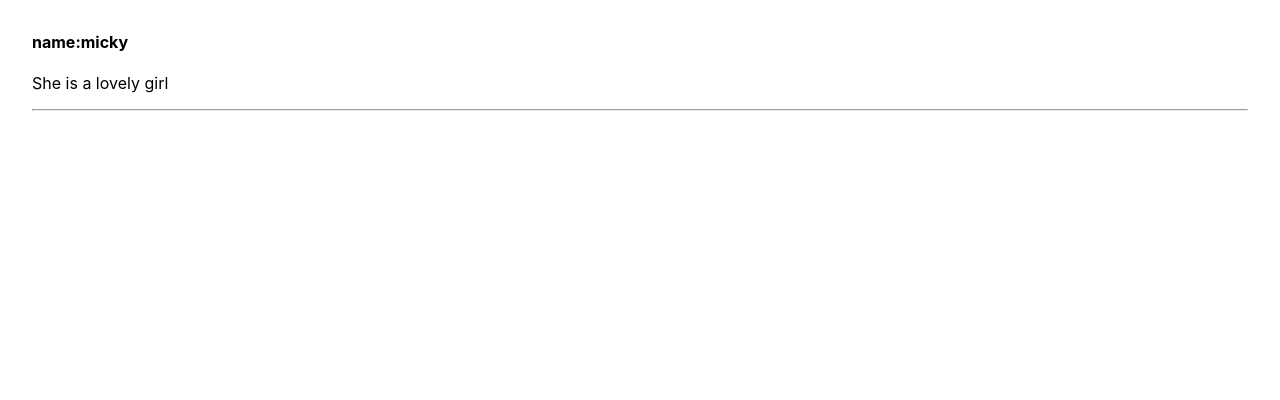
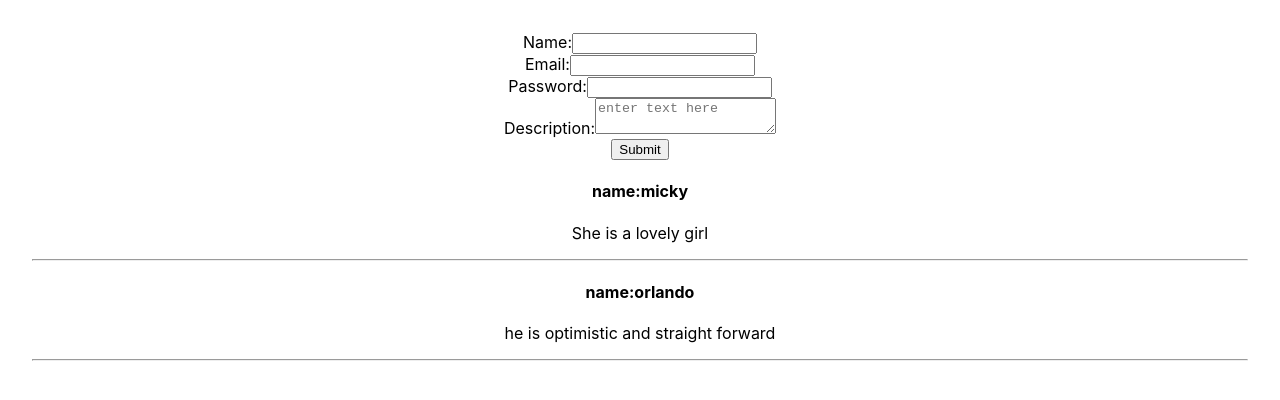
Before and after one commit to shawlycode/my-react-forms, a React (Create React App) app: page / in a window 1280 px wide. Shown: the top 400 px of the page. Built offline with nearby package versions, Linux system fonts and the light colour scheme.

Commit message:
added components

```diff
--- a/src/App.js
+++ b/src/App.js
@@ -1,4 +1,5 @@
 import PersonBio from './Components/PersonBio';
+import './App.css'
 
 function App() {
   return (
--- a/src/Components/PersonBio.jsx
+++ b/src/Components/PersonBio.jsx
@@ -1,27 +1,79 @@
-import React, { Component } from 'react';
+import React, { Component } from "react";
 
 class PersonBio extends Component {
-    constructor(props){
-        super(props)
-        this.state={
-            person:{
-                name: "micky",
-                description:"She is a lovely girl",
-            }
-
+    constructor(props) {
+        super(props);
+        this.state = {
+            persons: [
+                {
+                    name: "micky",
+                    description: "She is a lovely girl",
+                },
+                {
+                    name: "orlando",
+                    description: "he is optimistic and straight forward",
+                },
+            ],
+            name: "",
+            email: "",
+            password: "",
+            description: "",
+        };
+    }
+    handleChange = (e) => {
+        e.preventDefault();
+        this.setState({ [e.target.name]: e.target.value });
+    }
+    handleSubmit =(e) =>{
+        e.preventDefault();
+        const newPerson={
+            name:this.state.name,
+            email:this.state.email,
+            password:this.state.password,
+            description:this.state.description
         }
+        this.setState({
+            persons: [...this.state.persons,newPerson],
+            name:"",
+            email:"",
+            password:"",
+            description:""
+        })
     }
     render() {
         return (
-            <div>
-                <section style={{margin:"2rem" }}>
-                    <div>
-                        <h4> name:{this.state.person.name}</h4>
-                        <p>{this.state.person.description}</p>
-                        <hr />
-                    </div>
-                </section>
-            </div>
+            <section style={{ margin: "2rem" }}>
+                <div className="container">
+                    <form className="app-wrapper" onSubmit={this.handleSubmit}>
+                        <label htmlFor="">Name:</label>
+                        <input type="text" name="name" value={this.state.name} onChange={this.handleChange} />
+                        <br />
+                        <label htmlFor="">Email:</label>
+                        <input type="email" name="email" value={this.state.email} onChange={this.handleChange} />
+                        <br />
+                        <label htmlFor="">Password:</label>
+                        <input type="password" name="password" value={this.state.password} onChange={this.handleChange} />
+                        <br />
+                        <label htmlFor="">Description:</label>
+                        <textarea
+                            name="description"
+                            placeholder="enter text here" value={this.state.description}
+                            onChange={this.handleChange}></textarea>
+                        <br />
+                        <button className="btn">Submit</button>
+                    </form>
+                </div>
+
+                {this.state.persons.map((item, index) => {
+                    return (
+                        <div key={index}>
+                            <h4> name:{item.name}</h4>
+                            <p>{item.description}</p>
+                            <hr />
+                        </div>
+                    );
+                })}
+            </section>
         );
     }
 }
```
